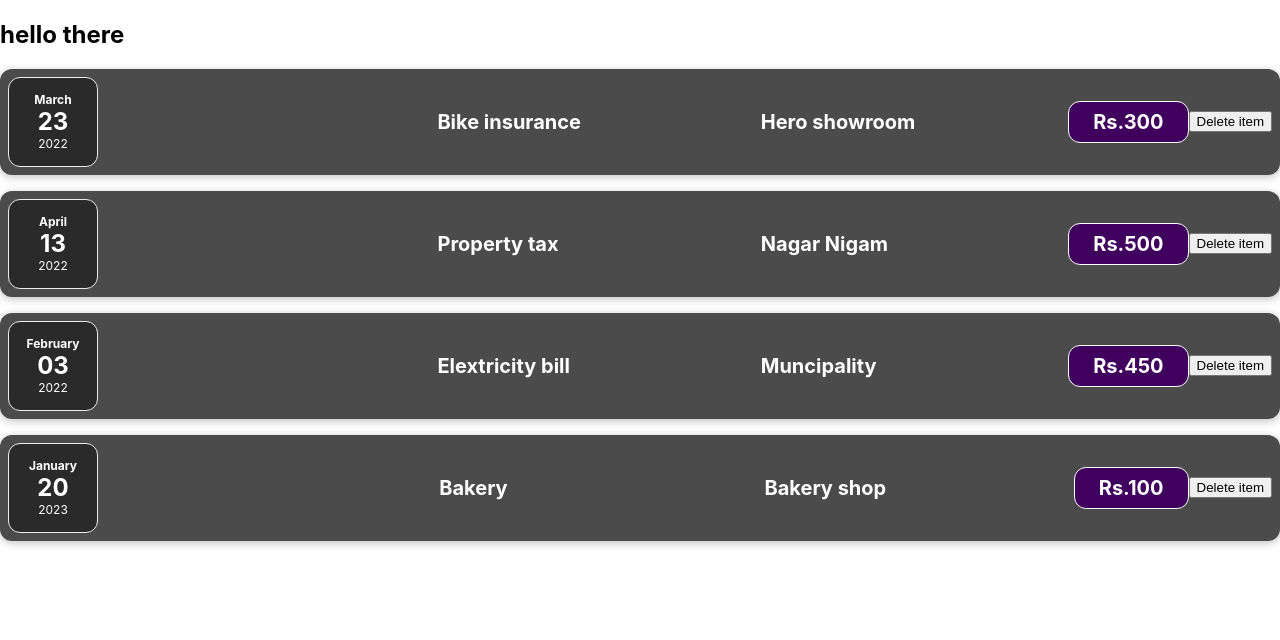
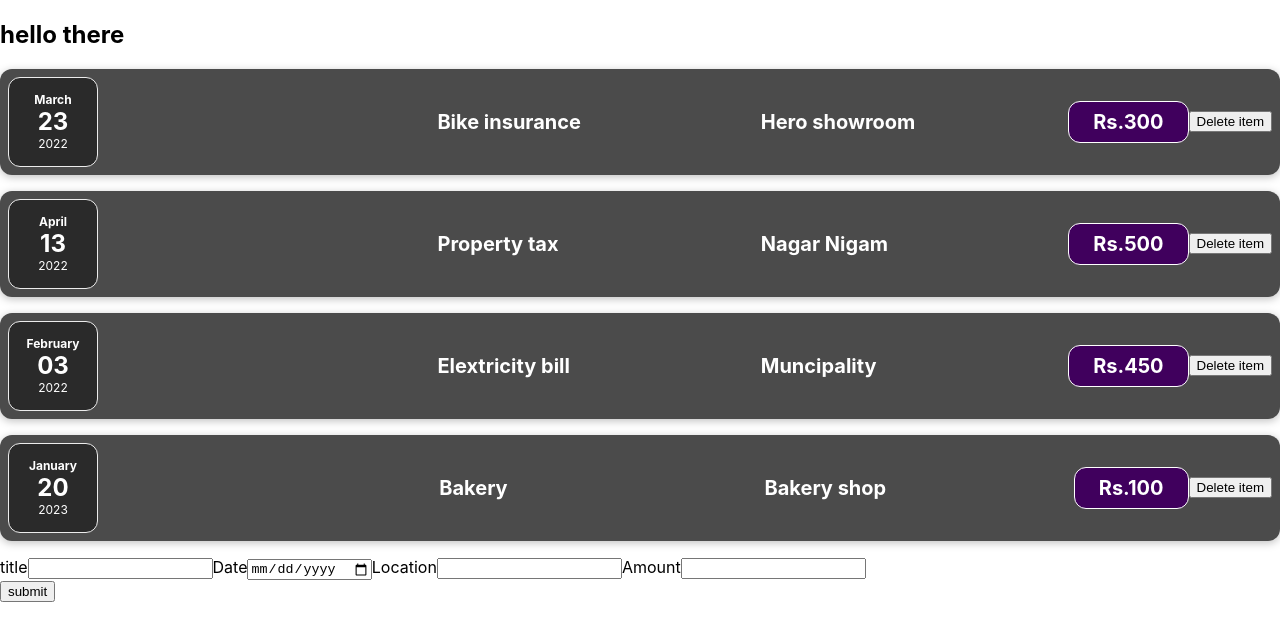
Before and after one commit to NSINGHRAJPUT/reactfromscratch, a React (Create React App) app: page / in a window 1280 px wide. Shown: the top 640 px of the page. Built offline with nearby package versions, Linux system fonts and the light colour scheme.

Commit message:
vanilaJsForm

```diff
--- a/src/App.js
+++ b/src/App.js
@@ -1,6 +1,7 @@
 import "./App.css";
 import ExpenseItem from "./components/ExpenseItem/ExpenseItem";
 import { itemExpense } from "./components/ExpenseItem/Expenses";
+import ExpenseForm from "./components/ExpenseForm/ExpenseForm";
 
 const App = () => {
   let expenseList = [];
@@ -19,6 +20,7 @@ const App = () => {
     <div>
       <h2>hello there</h2>
       {expenseList}
+      <ExpenseForm />
     </div>
   );
 };
--- /dev/null
+++ b/src/components/ExpenseForm/ExpenseForm.js
@@ -0,0 +1,27 @@
+const NewExpense = () => {
+  const addForm = () => {
+    let title = document.getElementById("title").value;
+    let date = document.getElementById("date").value;
+    let amount = document.getElementById("amount").value;
+    let location = document.getElementById("location").value;
+    console.log([title, date, amount, location]);
+  };
+  return (
+    <div>
+      <form>
+        <label>title</label>
+        <input type="text" id="title"></input>
+        <label>Date</label>
+        <input type="date" id="date"></input>
+        <label>Location</label>
+        <input type="text" id="location"></input>
+        <label>Amount</label>
+        <input type="number" id="amount"></input>
+        <br></br>
+        <input type="button" value="submit" onClick={addForm}></input>
+      </form>
+    </div>
+  );
+};
+
+export default NewExpense;
```
Also changed, not shown: src/components/NewExpense/NewExpense.js (deleted, +0 -9 lines).
